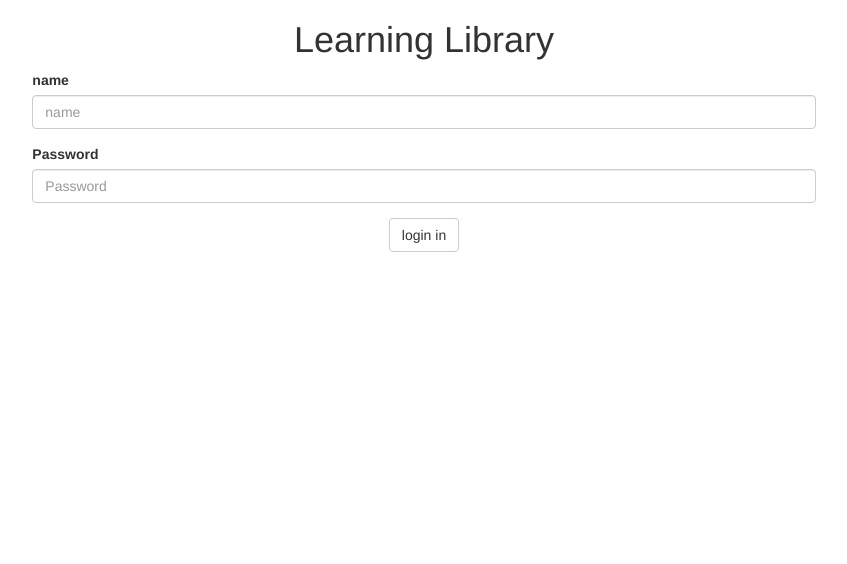
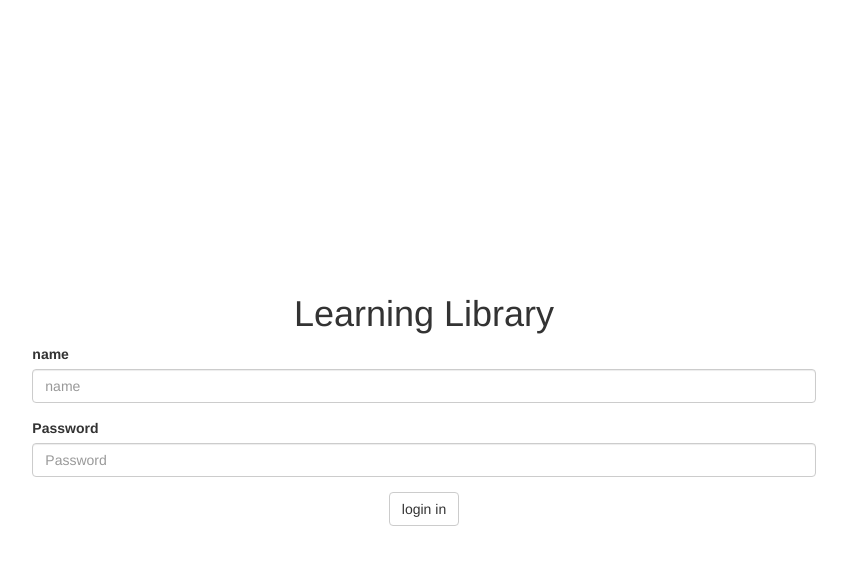
Before and after one commit to huochangying/Angular, a plain HTML site: page demo/src/index.html at #!/index in a window 1280 px wide. Shown: the whole page, without its empty margins (216-1063 px from the left). Drawn offline with Linux system fonts and the light colour scheme.

Commit message:
2017/3/24

```diff
--- a/demo/src/js/directives.js
+++ b/demo/src/js/directives.js
@@ -1,16 +1,26 @@
 /**
  * Created by quauq on 2017/3/23.
  */
-var directive=angular.module('directive',[]);
-directive.directive('auto',function () {
+var directive = angular.module('directive', []);
+directive.directive('resize', function ($window) {
     return {
+        scope: {},
         restrict: 'AE',
-        template:'<div id="middle"><ng-transclude></ng-transclude></div>',
-        transclude:true,
-        link:function ($scope,$elem,$attr) {
-            $elem.bind('scroll',function(){
-
-            })
+        controller: function ($scope) {
+            this.resizeUse = function (element) {
+                var _element = angular.element(element);
+                var _winowHeight = $window.innerHeight;
+                var _divHeight = element[0].offsetHeight;
+                var _height = (_winowHeight - _divHeight) / 2;
+                _height > 0 ? _element.css('marginTop', _height + 'px') : null;
+            }
+        },
+        link: function (scope, element, attr, ctrl) {
+            var _window = angular.element($window);
+            ctrl.resizeUse(element);
+            _window.on('resize', function () {
+                ctrl.resizeUse(element);
+            });
         }
     };
 });
--- a/demo/src/tpls/login.html
+++ b/demo/src/tpls/login.html
@@ -1,4 +1,4 @@
-<div class="col-md-12" auto>
+<div class="col-md-12" resize id="login">
     <h1 class="col-md-12 center">Learning Library</h1>
     <div class="col-md-8 col-md-offset-2">
         <form novalidate>
```
